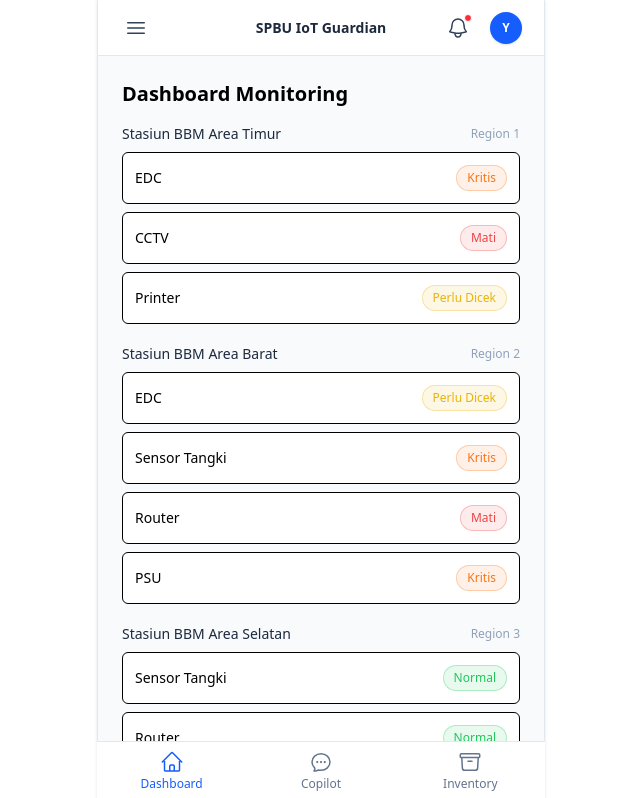
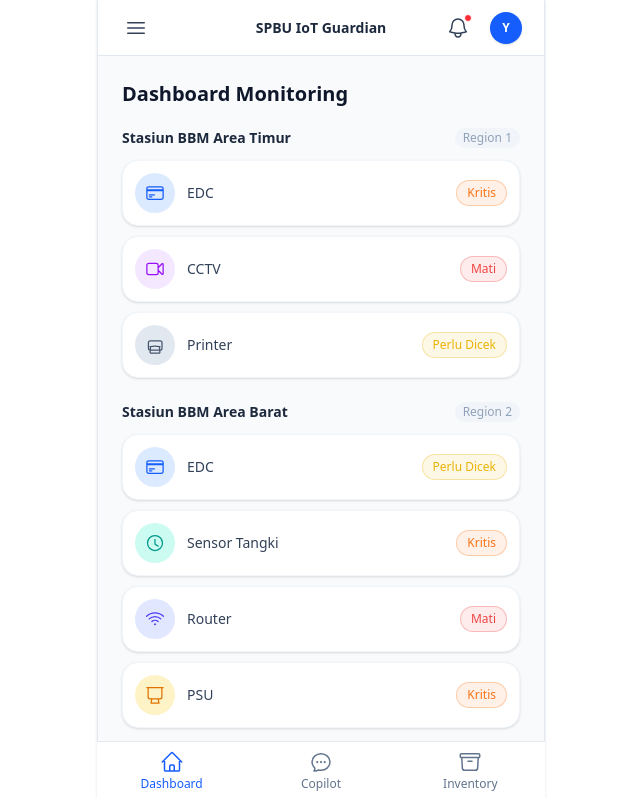
Before and after one commit to yandev-ops/spbu-iot-guardian, a React (Vite) app: page / in a window 1280 px wide. Shown: the top 798 px of the page, without its empty margins (319-959 px from the left). Built offline with nearby package versions, Linux system fonts and the light colour scheme.

Commit message:
Enhance Dashboard with Device Icons and Layout Update
Added device icons with color mapping for different device types and updated the dashboard layout for better visual hierarchy.

```diff
--- a/src/pages/Dashboard.jsx
+++ b/src/pages/Dashboard.jsx
@@ -1,6 +1,50 @@
 import { useEffect, useState } from "react";
 import { refreshAllDeviceStatuses } from "../logic/stateMachine.js";
 import StatusBadge from "../components/StatusBadge.jsx";
+
+// Ikon per jenis perangkat, dengan warna latar masing-masing
+const DEVICE_ICON_MAP = {
+  EDC: {
+    color: "bg-blue-100 text-blue-600",
+    path: "M2.25 8.25h19.5M2.25 9h19.5m-16.5 5.25h6m-6 2.25h3m-3.75 3h15a2.25 2.25 0 002.25-2.25V6.75A2.25 2.25 0 0019.5 4.5h-15a2.25 2.25 0 00-2.25 2.25v10.5A2.25 2.25 0 004.5 19.5z",
+  },
+  CCTV: {
+    color: "bg-purple-100 text-purple-600",
+    path: "M15.75 10.5l4.72-4.72a.75.75 0 011.28.53v11.38a.75.75 0 01-1.28.53l-4.72-4.72M4.5 18.75h9a2.25 2.25 0 002.25-2.25v-9a2.25 2.25 0 00-2.25-2.25h-9A2.25 2.25 0 002.25 7.5v9a2.25 2.25 0 002.25 2.25z",
+  },
+  Printer: {
+    color: "bg-slate-200 text-slate-600",
+    path: "M6.72 13.829c-.24.03-.48.062-.72.096m.72-.096a42.415 42.415 0 0110.56 0m-10.56 0L6.34 18m10.94-4.171c.24.03.48.062.72.096m-.72-.096L17.66 18m0 0l.229 2.523a1.125 1.125 0 01-1.12 1.227H7.231c-.662 0-1.18-.568-1.12-1.227L6.34 18m11.32 0h.5a2.25 2.25 0 002.25-2.25v-6.5a2.25 2.25 0 00-2.25-2.25H6.34a2.25 2.25 0 00-2.25 2.25v6.5A2.25 2.25 0 006.34 18h.5m10.48 0H6.34",
+  },
+  "Sensor Tangki": {
+    color: "bg-teal-100 text-teal-600",
+    path: "M12 21a9 9 0 100-18 9 9 0 000 18zM12 7.5v6l3.75 2.25",
+  },
+  Router: {
+    color: "bg-indigo-100 text-indigo-600",
+    path: "M8.288 15.038a5.25 5.25 0 017.424 0M5.106 11.856c3.807-3.808 9.98-3.808 13.788 0M1.924 8.674c5.565-5.565 14.587-5.565 20.152 0M12.53 18.22l-.53.53-.53-.53a.75.75 0 011.06 0z",
+  },
+  PSU: {
+    color: "bg-amber-100 text-amber-600",
+    path: "M3.75 3v11.25A2.25 2.25 0 006 16.5h2.25M3.75 3h-1.5m1.5 0h16.5m0 0h1.5m-1.5 0v11.25A2.25 2.25 0 0118 16.5h-2.25m-7.5 0h7.5m-7.5 0l-1 5.25m8.5-5.25l1 5.25m-9.5 0h9.5",
+  },
+};
+
+const DEFAULT_ICON = {
+  color: "bg-slate-100 text-slate-500",
+  path: "M9 12.75L11.25 15 15 9.75M21 12a9 9 0 11-18 0 9 9 0 0118 0z",
+};
+
+function DeviceIcon({ type }) {
+  const icon = DEVICE_ICON_MAP[type] || DEFAULT_ICON;
+  return (
+    <span className={`flex items-center justify-center w-10 h-10 rounded-full shrink-0 ${icon.color}`}>
+      <svg xmlns="http://www.w3.org/2000/svg" className="w-5 h-5" fill="none" viewBox="0 0 24 24" stroke="currentColor" strokeWidth={1.5}>
+        <path strokeLinecap="round" strokeLinejoin="round" d={icon.path} />
+      </svg>
+    </span>
+  );
+}
 
 function Dashboard() {
   const [locations, setLocations] = useState([]);
@@ -27,23 +71,28 @@ function Dashboard() {
 
   return (
     <div>
-      <h2 className="text-xl font-semibold mb-4">Dashboard Monitoring</h2>
-      <div className="space-y-5">
+      <h2 className="text-xl font-bold text-slate-900 mb-5">Dashboard Monitoring</h2>
+      <div className="space-y-6">
         {locations.map((loc) => {
           const siteDevices = devicesBySite[loc.spbu_id] || [];
           return (
             <div key={loc.spbu_id}>
-              <div className="flex items-center justify-between mb-2">
-                <p className="font-medium text-slate-800 text-sm">{loc.name}</p>
-                <span className="text-xs text-slate-400">{loc.region}</span>
+              <div className="flex items-center justify-between mb-3">
+                <p className="font-semibold text-slate-800 text-sm">{loc.name}</p>
+                <span className="text-xs text-slate-400 bg-slate-100 px-2 py-0.5 rounded-full">
+                  {loc.region}
+                </span>
               </div>
-              <ul className="space-y-2">
+              <ul className="space-y-2.5">
                 {siteDevices.map((d) => (
                   <li
                     key={d.device_id}
-                    className="bg-white border rounded-md p-3 text-sm flex items-center justify-between"
+                    className="bg-white border border-slate-100 rounded-2xl p-3 flex items-center gap-3 shadow-sm hover:shadow-md transition-shadow"
                   >
-                    <span>{d.type}</span>
+                    <DeviceIcon type={d.type} />
+                    <span className="flex-1 text-sm font-medium text-slate-700">
+                      {d.type}
+                    </span>
                     <StatusBadge status={d.status} />
                   </li>
                 ))}
```
